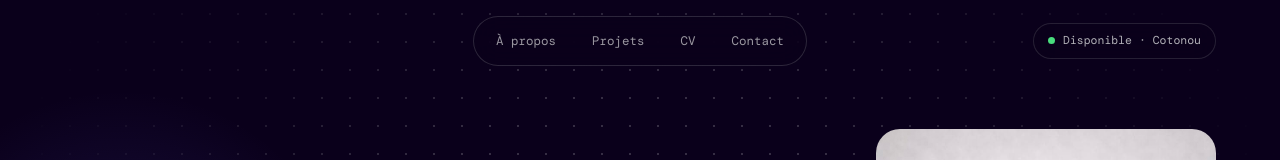
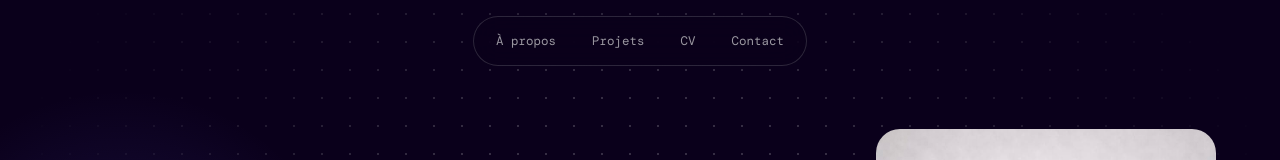
Before and after one commit to Horeb14/portfolio-react, a React (Vite) app: page / in a window 1280 px wide. Shown: the top 160 px of the page. Built offline with nearby package versions, Linux system fonts and the light colour scheme.

Commit message:
feat: remove status badge from navbar

```diff
--- a/src/components/Navbar.jsx
+++ b/src/components/Navbar.jsx
@@ -16,11 +16,7 @@ export default function Navbar() {
           <a href="#cv">CV</a>
           <a href="#contact">Contact</a>
         </div>
-        <div className="nav-status">
-          <div className="status-badge">
-            <span className="pulse"></span> Disponible · Cotonou
-          </div>
-        </div>
+        <div className="nav-status"></div>
         <button className="ham" onClick={() => setMenuOpen(true)} aria-label="Ouvrir le menu">
           <span></span><span></span><span></span>
         </button>
```
